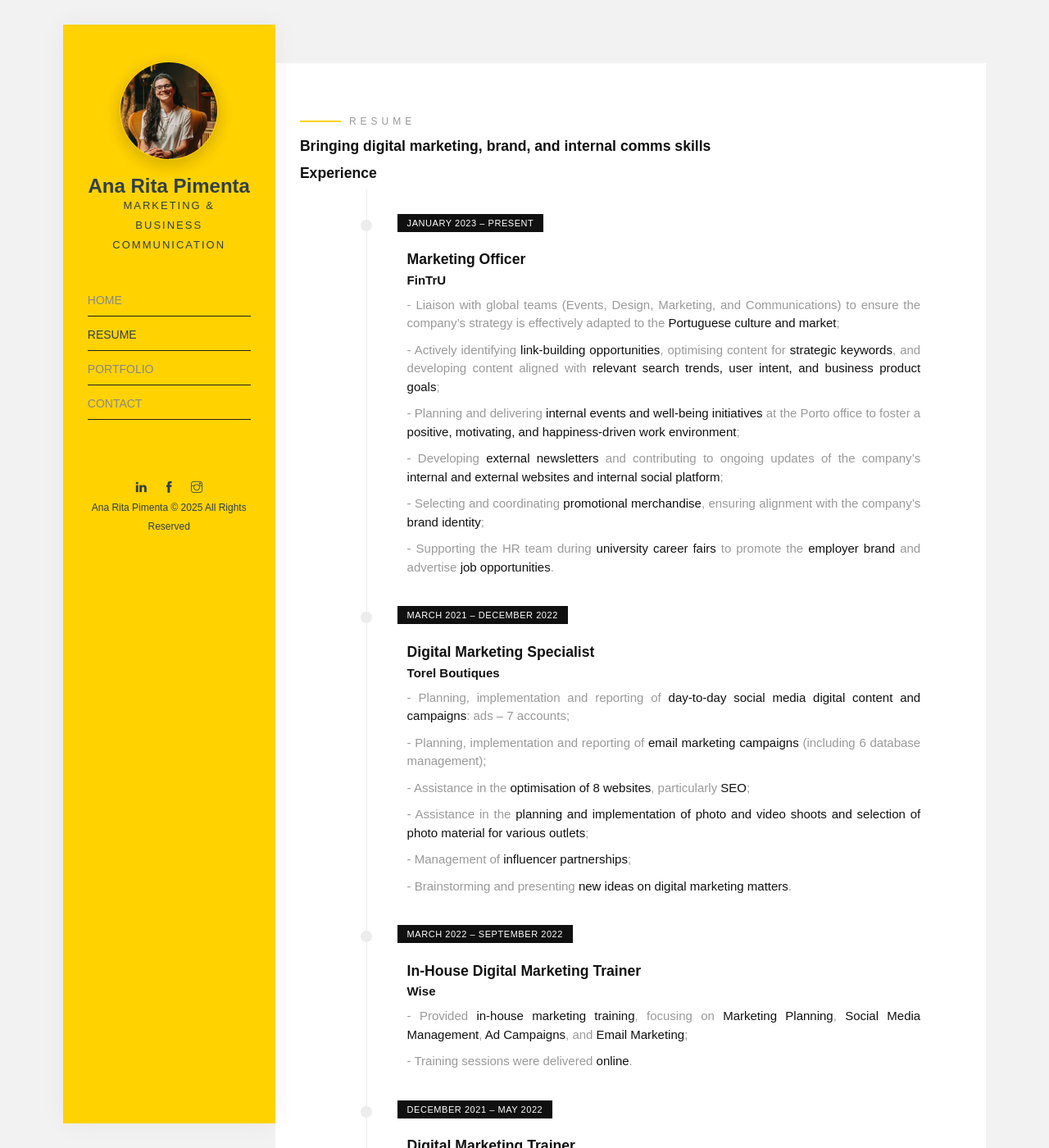
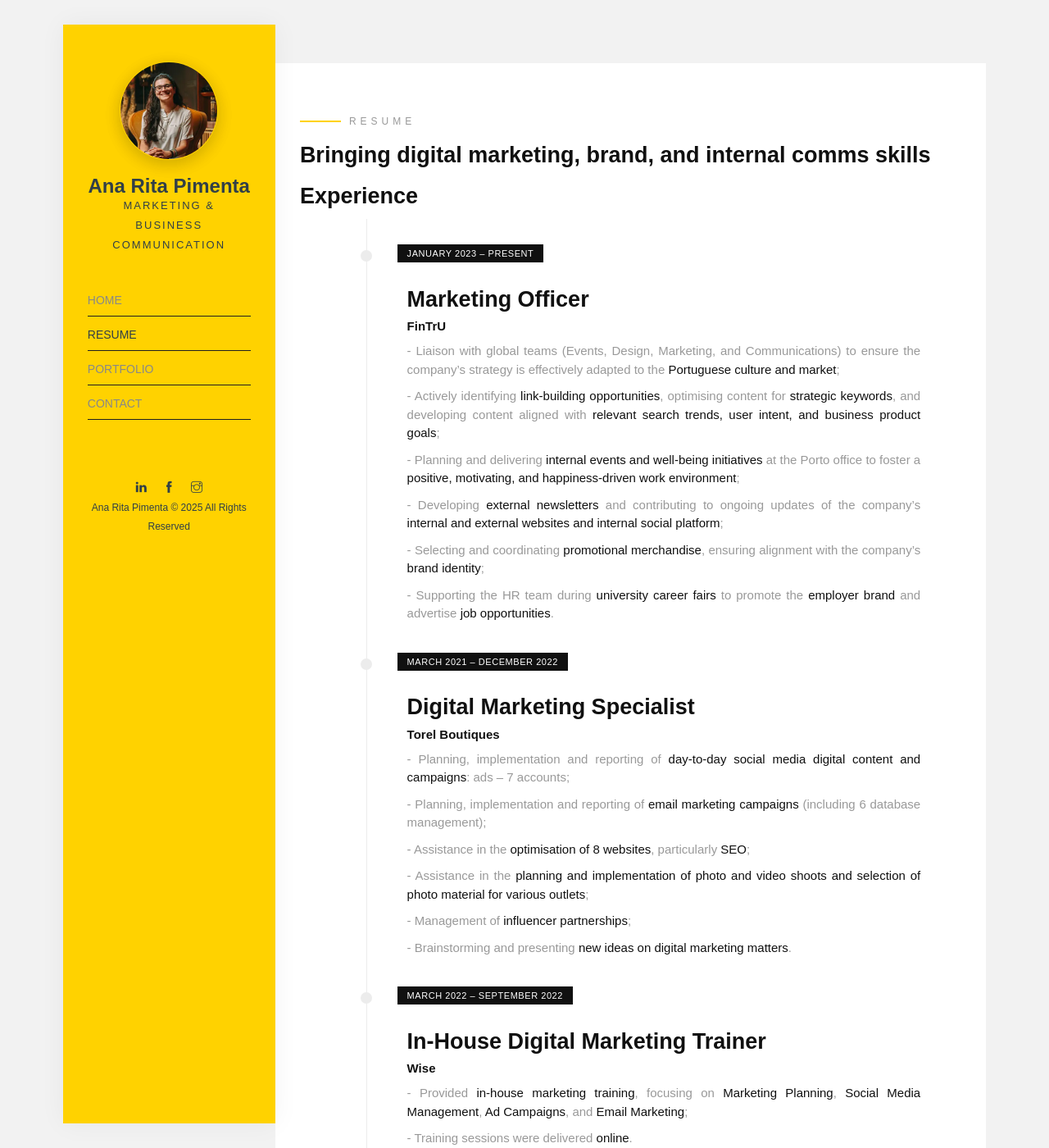
Before and after one commit to anaritapimenta/anaritapimenta.github.io, a Jekyll site: the page built from resume.html, in a window 1280 px wide and 1400 px high. Shown: the whole window at 82% size. Built offline with Jekyll 4.4.1, drawn with Linux system fonts in a browser that asks for light colours; some web fonts are replaced.

Commit message:
Update resume.html

```diff
--- a/resume.html
+++ b/resume.html
@@ -6,8 +6,8 @@ layout: default
 
 <style>
   h1, h2, h3 {
-    font-size: 1.1rem !important;
-    font-weight: 600 !important;
+    font-size: 27px !important;
+    font-weight: 700 !important;
     margin-top: 0.5em !important;
     margin-bottom: 0.3em !important;
   }
```
